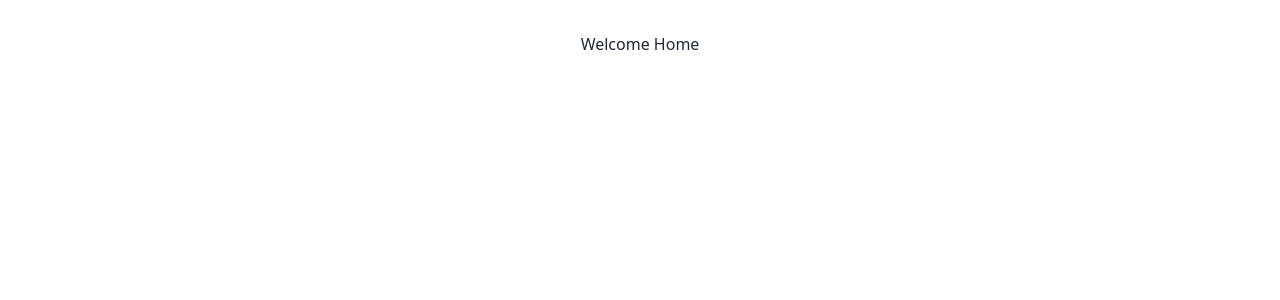
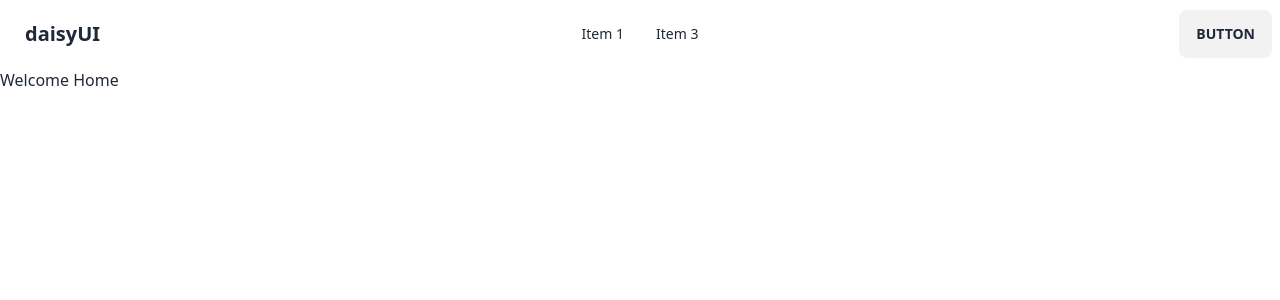
Before and after one commit to shafik720/Food-Bank, a React (Vite) app: page / in a window 1280 px wide. Shown: the top 300 px of the page. Built offline with nearby package versions, Linux system fonts and the light colour scheme.

Commit message:
navbar added

```diff
--- a/src/Layout/Main/Main.jsx
+++ b/src/Layout/Main/Main.jsx
@@ -1,9 +1,11 @@
 
 import { Outlet } from 'react-router-dom';
+import Navbar from '../../Pages/Shared/Navbar/Navbar';
 
 const Main = () => {
     return (
         <div>
+            <Navbar></Navbar>
             <Outlet></Outlet>
         </div>
     );
--- /dev/null
+++ b/src/Pages/Shared/Navbar/Navbar.jsx
@@ -0,0 +1,42 @@
+
+const Navbar = () => {
+    return (
+        <div>
+            <div className="navbar bg-base-100">
+                <div className="navbar-start">
+                    <div className="dropdown">
+                        <label tabIndex={0} className="btn btn-ghost lg:hidden">
+                            <svg xmlns="http://www.w3.org/2000/svg" className="h-5 w-5" fill="none" viewBox="0 0 24 24" stroke="currentColor"><path strokeLinecap="round" strokeLinejoin="round" strokeWidth="2" d="M4 6h16M4 12h8m-8 6h16" /></svg>
+                        </label>
+                        <ul tabIndex={0} className="menu menu-sm dropdown-content mt-3 z-[1] p-2 shadow bg-base-100 rounded-box w-52">
+                            <li><a>Item 1</a></li>
+                            <li>
+                                <a>Parent</a>
+                                <ul className="p-2">
+                                    <li><a>Submenu 1</a></li>
+                                    <li><a>Submenu 2</a></li>
+                                </ul>
+                            </li>
+                            <li><a>Item 3</a></li>
+                        </ul>
+                    </div>
+                    <a className="btn btn-ghost normal-case text-xl">daisyUI</a>
+                </div>
+                <div className="navbar-center hidden lg:flex">
+                    <ul className="menu menu-horizontal px-1">
+                        <li><a>Item 1</a></li>
+                        {/* <li tabIndex={0}>
+
+                        </li> */}
+                        <li><a>Item 3</a></li>
+                    </ul>
+                </div>
+                <div className="navbar-end">
+                    <a className="btn">Button</a>
+                </div>
+            </div>
+        </div>
+    );
+};
+
+export default Navbar;
--- a/src/main.jsx
+++ b/src/main.jsx
@@ -1,6 +1,5 @@
 import React from 'react'
 import ReactDOM from 'react-dom/client'
-import App from './App.jsx'
 import './index.css'
 import { RouterProvider } from 'react-router-dom'
 import { Routes } from './Utilites/Routes/Routes.jsx'
@@ -8,5 +7,5 @@
 ReactDOM.createRoot(document.getElementById('root')).render(
   <React.StrictMode>
         <RouterProvider router={Routes} />
-  </React.StrictMode>,
+  </React.StrictMode>
 )
```
